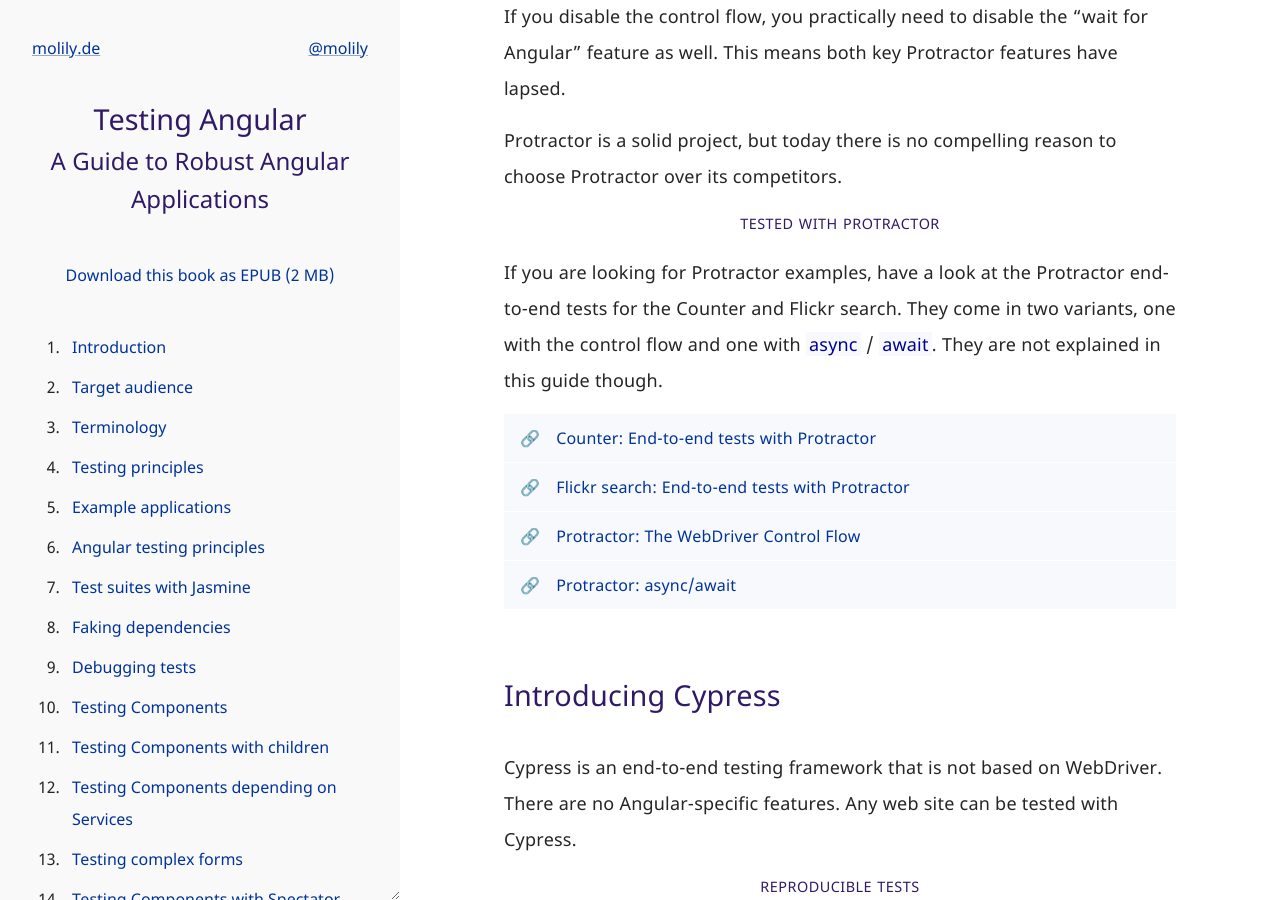
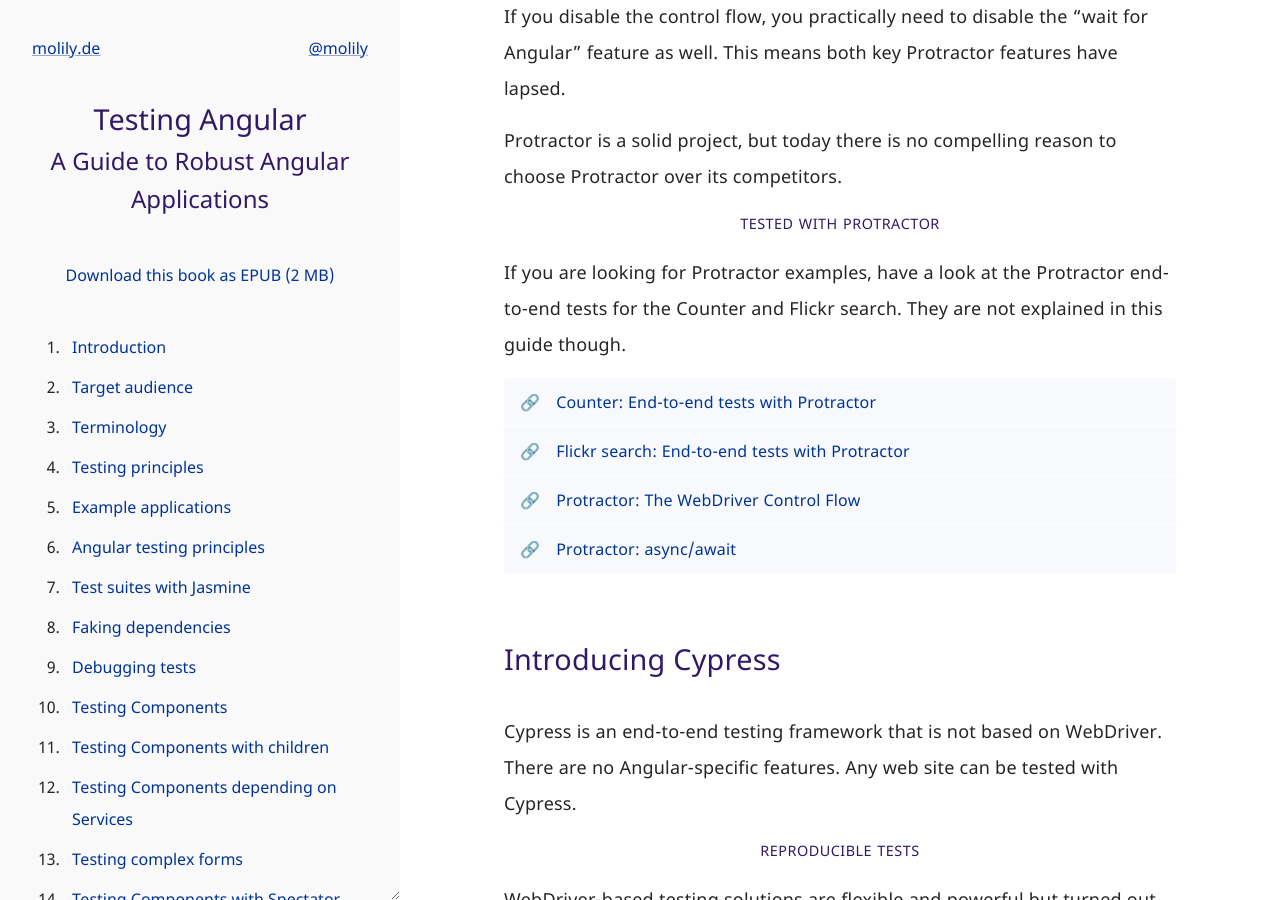
Before and after one commit to molily/molily.de, a Jekyll site: the page built from _testing-angular/end-to-end-testing.md, in a window 1280 px wide and 900 px high, scrolled down 6233 px. Built offline with Jekyll 4.4.1, drawn with Linux system fonts in a browser that asks for light colours.

Commit message:
Removed control flow Protractor specs from examples

```diff
--- a/_testing-angular/end-to-end-testing.md
+++ b/_testing-angular/end-to-end-testing.md
@@ -137,7 +137,7 @@
 
 <aside class="margin-note">Tested with Protractor</aside>
 
-If you are looking for Protractor examples, have a look at the Protractor end-to-end tests for the Counter and Flickr search. They come in two variants, one with the control flow and one with `async` / `await`. They are not explained in this guide though.
+If you are looking for Protractor examples, have a look at the Protractor end-to-end tests for the Counter and Flickr search. They are not explained in this guide though.
 
 <div class="book-sources" markdown="1">
 - [Counter: End-to-end tests with Protractor](https://github.com/9elements/angular-workshop/tree/main/e2e)
```
